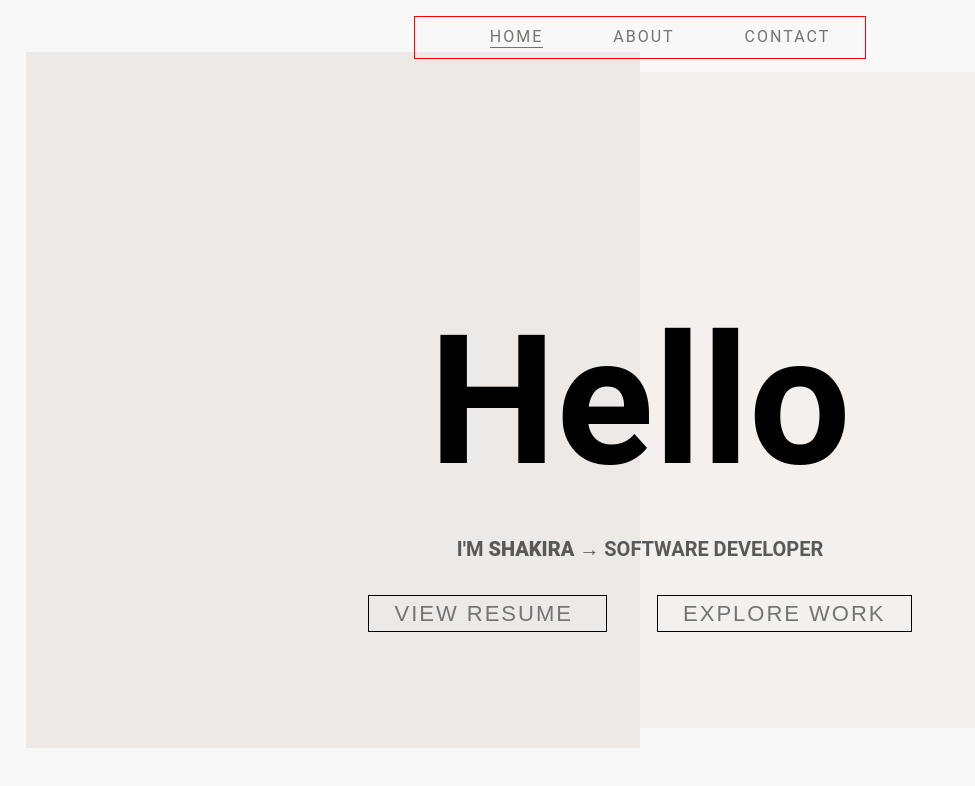
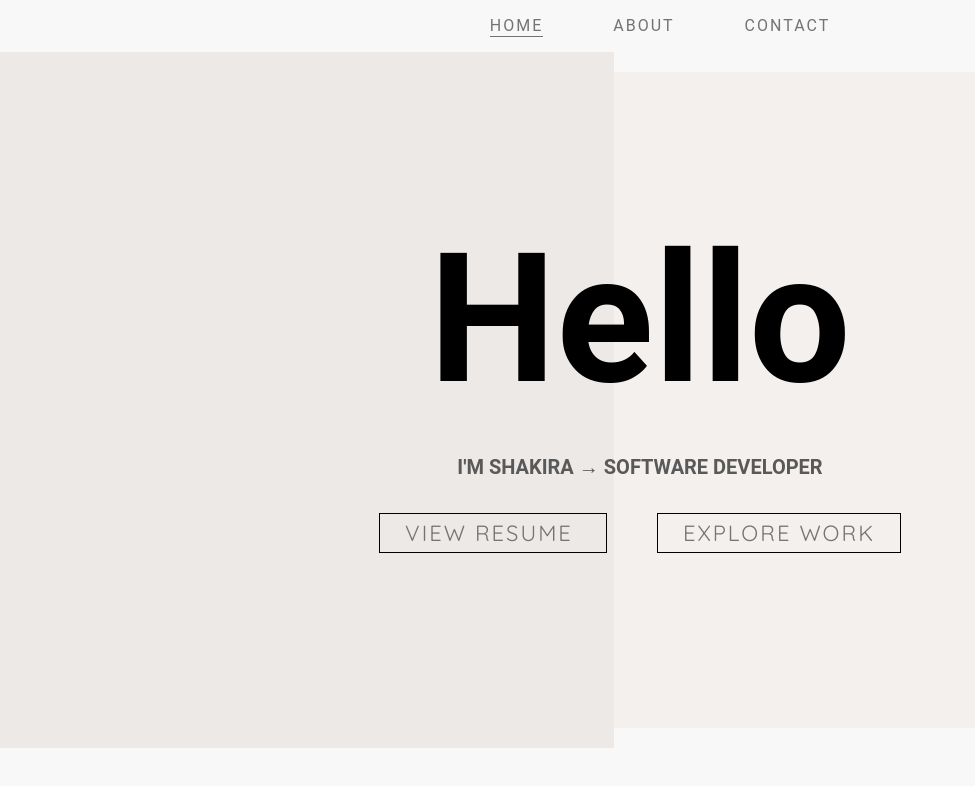
Before and after one commit to shakiraweir/shakiraweir.github.io, a plain HTML site: page index.html in a window 1280 px wide. Shown: the whole page, without its empty margins (0-975 px from the left). Drawn offline with Linux system fonts and the light colour scheme.

Commit message:
modified style for home page

```diff
--- a/index.html
+++ b/index.html
@@ -8,16 +8,14 @@
     <title>Shakira Weir</title>
 </head>
 <body>
-    <div class="app">
         <nav>
             <ul>
                 <a href='/' class='main-nav'> <li>Home</li> </a>
-                <a href='/profile.html'> <li>About</li> </a>
-                <a href='/profile.html'> <li>Contact</li> </a>
+                <a href='/about.html'> <li>About</li> </a>
+                <a href='/contact.html'> <li>Contact</li> </a>
             </ul>
         </nav>
 
-        <div>
         <div class='home'>
 
             <section class='colorblock-one'></section>
@@ -25,7 +23,7 @@
                     <h1 class='greeting'>Hello</h1>
                     <div class='greeting-content'>
                         <p>I'm
-                                <span class='author'> Shakira </span>
+                            <span> Shakira </span>
                         &rarr;
                         Software Developer
                     </p>
@@ -38,8 +36,6 @@
             <section class='colorblock-two'></section>
 
         </div>
-        </div>
-    </div>
 
     <script src='main.js'></script>
 
--- a/style.css
+++ b/style.css
@@ -1,36 +1,16 @@
+@import url('https://fonts.googleapis.com/css?family=Quicksand');
+
 body {
+    display: flex;
+    justify-content: center;
     margin: 0 auto;
-    padding: 0;
     background:#f8f8f8;
 }
 
-.app {
-    display: flex;
-    justify-content: center;
-    margin: 0 auto;
-    text-align: center;
-}
+/* navbar */
 
-/* navbar */
 nav {
     position: absolute;
-    top: 0;
-}
-
-a {
-    text-decoration: none;
-    margin: 0 35px 10px 35px;
-    letter-spacing: 2px;
-    font-weight: 400;
-    /* color: #747472; */
-}
-
-.welcome-btn, Link, a {
-    text-decoration: none;
-    /* margin: 0 35px 10px 35px; */
-    letter-spacing: 2px;
-    font-weight: 400;
-    color: #747472;
 }
 
 ul {
@@ -41,14 +21,17 @@ ul {
     font-family: 'Roboto', sans-serif;
     font-size: 16px;
     font-weight: 400;
-    padding-top: 10px;
-    border: solid red 1px;
 }
 
 li {
     list-style: none;
-        /* border: solid red 1px; */
 
+}
+
+a {
+    margin: 0 35px 10px 35px;
+    letter-spacing: 2px;
+    font-weight: 400;
 }
 
 .main-nav {
@@ -75,31 +58,37 @@ li {
     height: 100vh;
     width: 100vw;
     align-items: center;
-    justify-content: center;
-    /* border: solid red 1px; */
 }
 
 .welcome {
     position: absolute;
-    top: 10%;
+    /* top: 10%; */
     width: 100%;
     text-align: center;
     font-family: 'Quicksand', sans-serif;
     font-weight: 600;
     font-size: 40px;
-    /* color: #404040; */
-    /* border: solid blue 1px; */
-
 }
 
 .greeting {
     text-transform: capitalize;
     font-family: 'Roboto', sans-serif;
-    padding-top: 80px;
     font-size: 180px;
     margin-bottom: 0;
-    /* border: solid blue 1px; */
+    margin-top: 0;
+}
 
+.greeting-content {
+    text-align: center;
+    margin-top: 30px;
+    font-family: 'Roboto', sans-serif;
+    text-transform: uppercase;
+    color: #595959;
+}
+
+.welcome, p {
+    font-size: 20px;
+    margin: 0;
 
 }
 
@@ -108,35 +97,8 @@ li {
     text-transform: uppercase;
 }
 
-.welcome, p {
-    /* margin: 8px 0; */
-    /* font-weight: 900; */
-    font-size: 20px;
-    margin: 0;
-
-}
-
-.author {
-    font-weight: 900;
-}
-
-.greeting-content {
-    text-align: center;
-    /* border: solid blue 1px; */
-    margin-top: 30px;
-    font-family: 'Roboto', sans-serif;
-    text-transform: uppercase;
-    color: #595959;
-    /* margin-left: 220px; */
-}
-
-.welcome, span {
-    margin: 15px 0;
-}
-
 .welcome-btn, a {
     text-decoration: none;
-    /* margin: 0 35px 10px 35px; */
     letter-spacing: 2px;
     font-weight: 400;
     color: #747472;
@@ -154,7 +116,3 @@ li {
     border: solid #595959 1px;
     color: #fff;
 }
-
-@import url('https://fonts.googleapis.com/css?family=Cinzel|Montserrat|Quicksand');
-
-@import url('https://fonts.googleapis.com/css?family=Antic|Didact+Gothic|Gothic+A1|Hind+Guntur|Inconsolata|Julius+Sans+One|Jura|Nanum+Gothic|Quicksand|Rubik|Telex');
```
Lines whose indentation alone changed are shown as unchanged.
